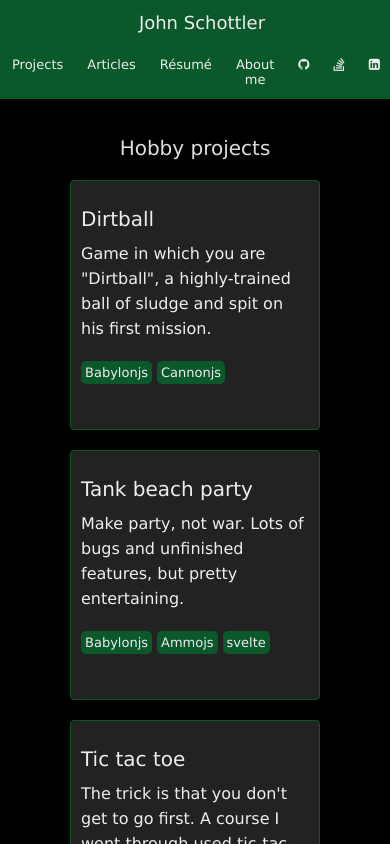
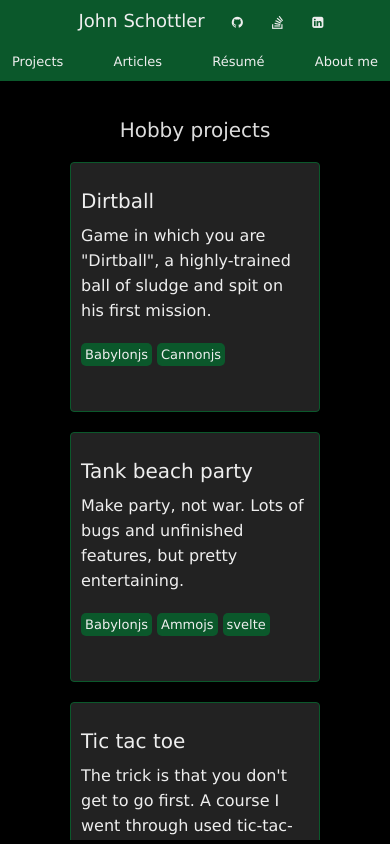
Before and after one commit to JohnnyFun/johnschottlercom, a Svelte app: page / in a window 390 px wide. Built offline with nearby package versions, Linux system fonts and the light colour scheme; a small style sheet from the web is missing.

Commit message:
improve responsive layout of header at mobile width

```diff
--- /dev/null
+++ b/src/components/ExternalLinks.svelte
@@ -0,0 +1,6 @@
+<HeaderLink href="https://github.com/JohnnyFun" title="github" target="_blank" icon="github" />
+<HeaderLink href="http://stackoverflow.com/users/3144603/johnnyfun" title="stackoverflow" target="_blank" icon="stack-overflow" />
+<HeaderLink href="https://www.linkedin.com/in/john-schottler-8b353235" title="linkedin" target="_blank" icon="linkedin-square" />
+<script>
+  import HeaderLink from "./HeaderLink.svelte"
+</script>
--- a/src/components/Header.svelte
+++ b/src/components/Header.svelte
@@ -1,29 +1,26 @@
 <nav>
-  <a on:click={scrollMainTop} class="home" href="/">John&nbsp;Schottler</a>
+  <HeaderLink href="/" home>John&nbsp;Schottler</HeaderLink>
+  {#if thin}
+    <ExternalLinks />
+  {/if}
   <MenuItems>
-    <a on:click={scrollMainTop} href="/projects">Projects</a>
-    <a on:click={scrollMainTop} href="/articles">Articles</a>
-    <a on:click={scrollMainTop} href="/resume">Résumé</a>
-    <a on:click={scrollMainTop} href="/about-me">About me</a>
-    <a on:click={scrollMainTop} href="https://github.com/JohnnyFun" title="github" target="_blank">
-      <Icon type="github" />
-    </a>
-    <a on:click={scrollMainTop} href="http://stackoverflow.com/users/3144603/johnnyfun" title="stackoverflow" target="_blank">
-      <Icon type="stack-overflow" />
-    </a>
-    <a on:click={scrollMainTop} href="https://www.linkedin.com/in/john-schottler-8b353235" title="linkedin" target="_blank">
-      <Icon type="linkedin-square" />
-    </a>
+    <HeaderLink href="/projects">Projects</HeaderLink>
+    <HeaderLink href="/articles">Articles</HeaderLink>
+    <HeaderLink href="/resume">Résumé</HeaderLink>
+    <HeaderLink href="/about-me">About me</HeaderLink>
+    {#if !thin}
+      <ExternalLinks />
+    {/if}
   </MenuItems>
 </nav>
 
 <script>
-  import Icon from 'components/Icon.svelte'
   import MenuItems from 'components/MenuItems.svelte'
+  import ExternalLinks from './ExternalLinks.svelte'
+  import HeaderLink from './HeaderLink.svelte'
+  import screenWidth from 'stores/screen-width'
 
-  function scrollMainTop(e) {
-    document.getElementsByTagName('main')[0].scrollTo(0,0)
-  }
+  $: thin = $screenWidth <= 430
 </script>
 
 <style>
@@ -39,37 +36,14 @@
     z-index: 1000;
   }
 
-  a {
-    color: var(--primary-text);
-    text-decoration: none;
-    display: inline-block;
-    padding: 1rem;
-    transition: border-bottom 0.3s;
-    border: 2px solid transparent;
-    text-decoration: none;
-    font-size: 1.5rem;
-  }
-
-  a:hover {
-    border-bottom: 2px solid var(--primary-text);
-  }
-
-  a.home {
-    padding: 1rem;
-    margin-left: 1.4rem;
-    font-size: 1.8rem;
-    transition: transform 0.3s;
-    font-weight: 100;
-  }
-
   @media only screen and (max-width: 650px) {
     nav {
       display: block;
       text-align: center;
     }
+  }
 
-    a {
-      font-size: 1.3rem;
-    }
+  @media only screen and (max-width: 430px) {
+
   }
 </style>
--- /dev/null
+++ b/src/components/HeaderLink.svelte
@@ -0,0 +1,54 @@
+<a class:home on:click={scrollMainTop} {href} {title} {target}>
+  {#if icon}
+    <Icon type={icon} />
+  {/if}
+  <slot />
+</a>
+
+<script>
+  import Icon from "./Icon.svelte"
+
+  export let href
+  export let title = null
+  export let target = null
+  export let icon = null
+  export let home = false
+
+  function scrollMainTop(e) {
+    document.getElementsByTagName('main')[0].scrollTo(0,0)
+  }
+</script>
+<style>
+  a {
+    color: var(--primary-text);
+    text-decoration: none;
+    display: inline-block;
+    padding: 1rem;
+    transition: border-bottom 0.3s;
+    border: 2px solid transparent;
+    text-decoration: none;
+    font-size: 1.5rem;
+  }
+
+  a:hover {
+    border-bottom: 2px solid var(--primary-text);
+  }
+
+  a.home {
+    padding: 1rem;
+    margin-left: 1.4rem;
+    font-size: 1.8rem;
+    transition: transform 0.3s;
+    font-weight: 100;
+    border: none;
+  }
+  a.home:hover {
+    border: none;
+  }
+
+  @media only screen and (max-width: 650px) {
+    a {
+      font-size: 1.3rem;
+    }
+  }
+</style>
--- /dev/null
+++ b/src/stores/screen-width.js
@@ -0,0 +1,5 @@
+import { writable } from 'svelte/store'
+
+const store = writable(window.innerWidth)
+window.addEventListener('resize', () => store.set(window.innerWidth))
+export default store
```
